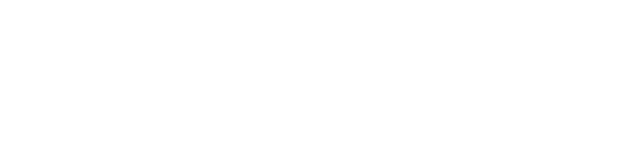
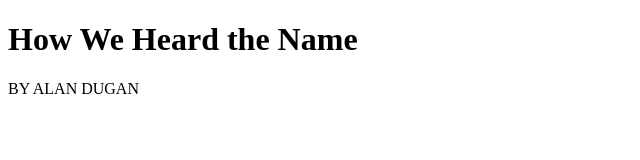
Before and after one commit to ArturKosla/nauka-gita, a plain HTML site: page index.html in a window 1280 px wide. Shown: the whole page, without its empty margins (0-640 px from the left). Drawn offline with Linux system fonts and the light colour scheme.

Commit message:
Add html and text for page header

```diff
--- a/index.html
+++ b/index.html
@@ -8,6 +8,7 @@
     <title>Poem</title>
 </head>
 <body>
-
+    <h1>How We Heard the Name</h1>
+    <p>BY<span> ALAN DUGAN</span></p>
 </body>
 </html>
```
